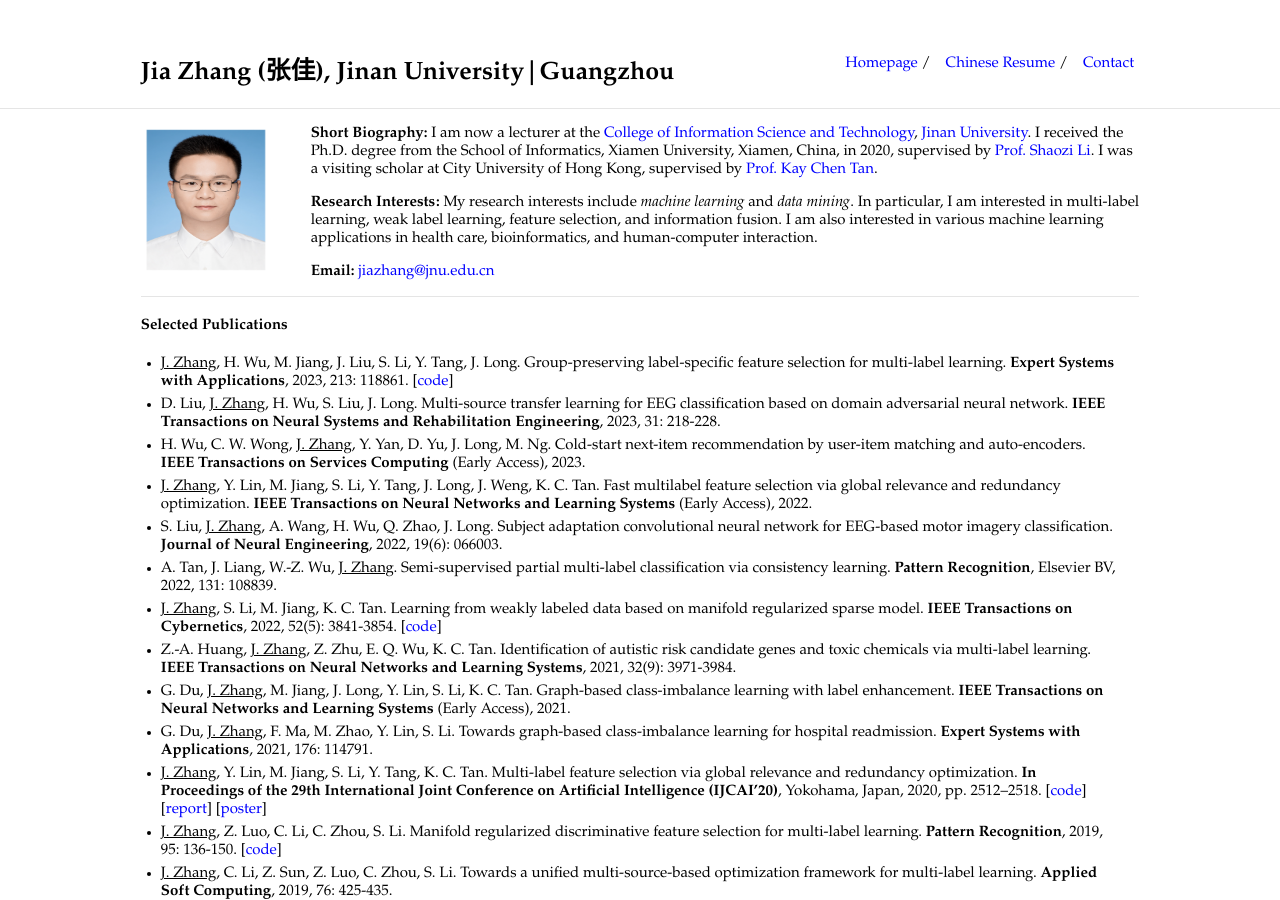
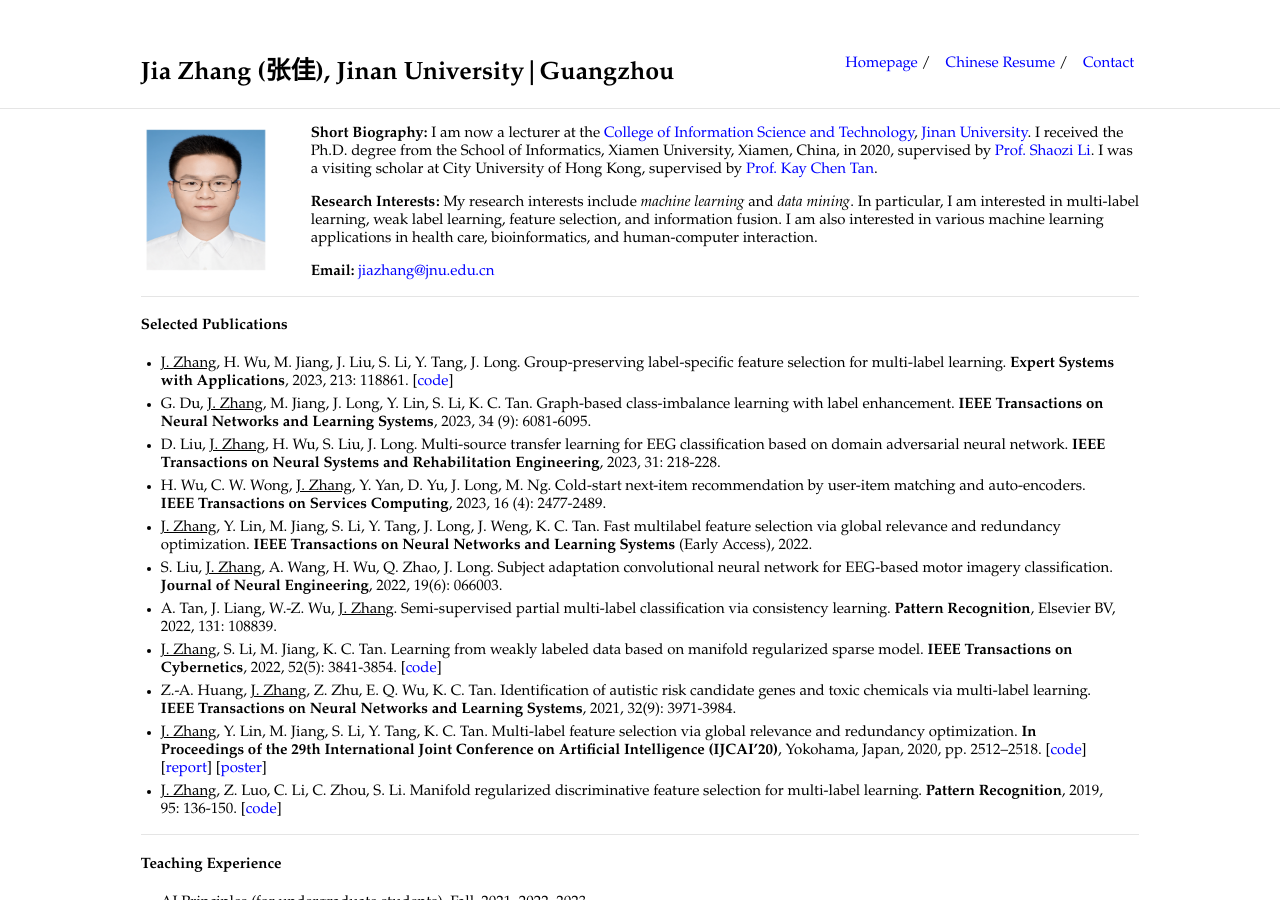
Before and after one commit to jiazhang-ml/jiazhang-ml.github.io, a Jekyll site: the page built from index.md, in a window 1280 px wide and 900 px high. Built offline with Jekyll 4.4.1, drawn with Linux system fonts in a browser that asks for light colours; some of the changed text lies outside the part shown.

Commit message:
Update index.md

```diff
--- a/index.md
+++ b/index.md
@@ -17,22 +17,16 @@ layout: default
 #### Selected Publications
 
 * <u>J. Zhang</u>, H. Wu, M. Jiang, J. Liu, S. Li, Y. Tang, J. Long. Group-preserving label-specific feature selection for multi-label learning. **Expert Systems with Applications**, 2023, 213: 118861. [[code](https://codeocean.com/capsule/1281687/tree/v1)]
+* G. Du, <u>J. Zhang</u>, M. Jiang, J. Long, Y. Lin, S. Li, K. C. Tan. Graph-based class-imbalance learning with label enhancement. **IEEE Transactions on Neural Networks and Learning Systems**, 2023, 34 (9): 6081-6095.
 * D. Liu, <u>J. Zhang</u>, H. Wu, S. Liu, J. Long. Multi-source transfer learning for EEG classification based on domain adversarial neural network. **IEEE Transactions on Neural Systems and Rehabilitation Engineering**, 2023, 31: 218-228.
-* H. Wu, C. W. Wong, <u>J. Zhang</u>, Y. Yan, D. Yu, J. Long, M. Ng. Cold-start next-item recommendation by user-item matching and auto-encoders. **IEEE Transactions on Services Computing** (Early Access), 2023.
+* H. Wu, C. W. Wong, <u>J. Zhang</u>, Y. Yan, D. Yu, J. Long, M. Ng. Cold-start next-item recommendation by user-item matching and auto-encoders. **IEEE Transactions on Services Computing**, 2023, 16 (4): 2477-2489.
 * <u>J. Zhang</u>, Y. Lin, M. Jiang, S. Li, Y. Tang, J. Long, J. Weng, K. C. Tan. Fast multilabel feature selection via global relevance and redundancy optimization. **IEEE Transactions on Neural Networks and Learning Systems** (Early Access), 2022.
 * S. Liu, <u>J. Zhang</u>, A. Wang, H. Wu,  Q. Zhao, J. Long. Subject adaptation convolutional neural network for EEG-based motor imagery classification. **Journal of Neural Engineering**, 2022, 19(6): 066003.
 * A. Tan, J. Liang, W.-Z. Wu, <u>J. Zhang</u>. Semi-supervised partial multi-label classification via consistency learning. **Pattern Recognition**, Elsevier BV, 2022, 131: 108839.
 * <u>J. Zhang</u>, S. Li, M. Jiang, K. C. Tan. Learning from weakly labeled data based on manifold regularized sparse model. **IEEE Transactions on Cybernetics**, 2022, 52(5): 3841-3854. [[code](MSWL-master.zip)]
 * Z.-A. Huang, <u>J. Zhang</u>, Z. Zhu, E. Q. Wu, K. C. Tan. Identification of autistic risk candidate genes and toxic chemicals via multi-label learning. **IEEE Transactions on Neural Networks and Learning Systems**, 2021, 32(9): 3971-3984.
-* G. Du, <u>J. Zhang</u>, M. Jiang, J. Long, Y. Lin, S. Li, K. C. Tan. Graph-based class-imbalance learning with label enhancement. **IEEE Transactions on Neural Networks and Learning Systems** (Early Access), 2021.
-* G. Du, <u>J. Zhang</u>, F. Ma, M. Zhao, Y. Lin, S. Li. Towards graph-based class-imbalance learning for hospital readmission. **Expert Systems with Applications**, 2021, 176: 114791.
 * <u>J. Zhang</u>, Y. Lin, M. Jiang, S. Li, Y. Tang, K. C. Tan. Multi-label feature selection via global relevance and redundancy optimization. **In Proceedings of the 29th International Joint Conference on Artificial Intelligence (IJCAI’20)**, Yokohama, Japan, 2020, pp. 2512–2518. [[code](GRRO-master.zip)] [[report](v15.pptx)] [[poster](poster.pdf)]
 * <u>J. Zhang</u>, Z. Luo, C. Li, C. Zhou, S. Li. Manifold regularized discriminative feature selection for multi-label learning. **Pattern Recognition**, 2019, 95: 136-150. [[code](MDFS-master.zip)]
-* <u>J. Zhang</u>, C. Li, Z. Sun, Z. Luo, C. Zhou, S. Li. Towards a unified multi-source-based optimization framework for multi-label learning. **Applied Soft Computing**, 2019, 76: 425-435.
-* <u>J. Zhang</u>, C. Li, D. Cao, Y. Lin, S. Su, L. Dai, S. Li. Multi-label learning with label-specific features by resolving label correlations. **Knowledge-Based Systems**, 2018, 159: 148-157.
-* <u>J. Zhang</u>, C. Li, Y. Lin, Y. Shao, S. Li. Computational drug repositioning using collaborative filtering via multi-source fusion. **Expert Systems with Applications**, 2017, 84: 281-289.
-* <u>J. Zhang</u>, Y. Lin, M. Lin, J. Liu. An effective collaborative filtering algorithm based on user preference clustering. **Applied Intelligence**, 2016, 45(2): 230--240.
-* Y. Lin, Q. Hu, <u>J. Zhang</u>, X. Wu. Multi-label feature selection with streaming labels. **Information Sciences**, 2016, 372: 256-275.
 
 ---
 
```
